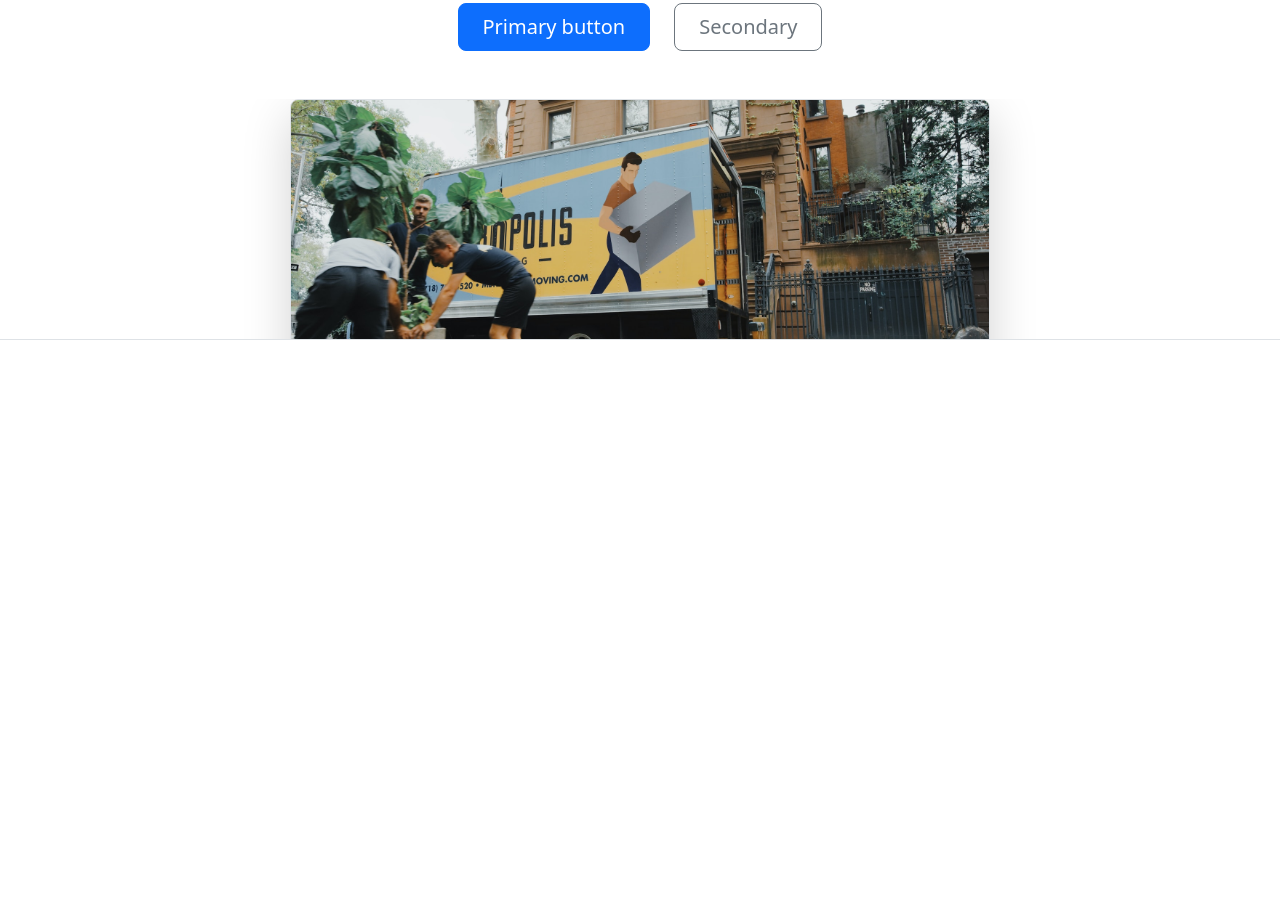
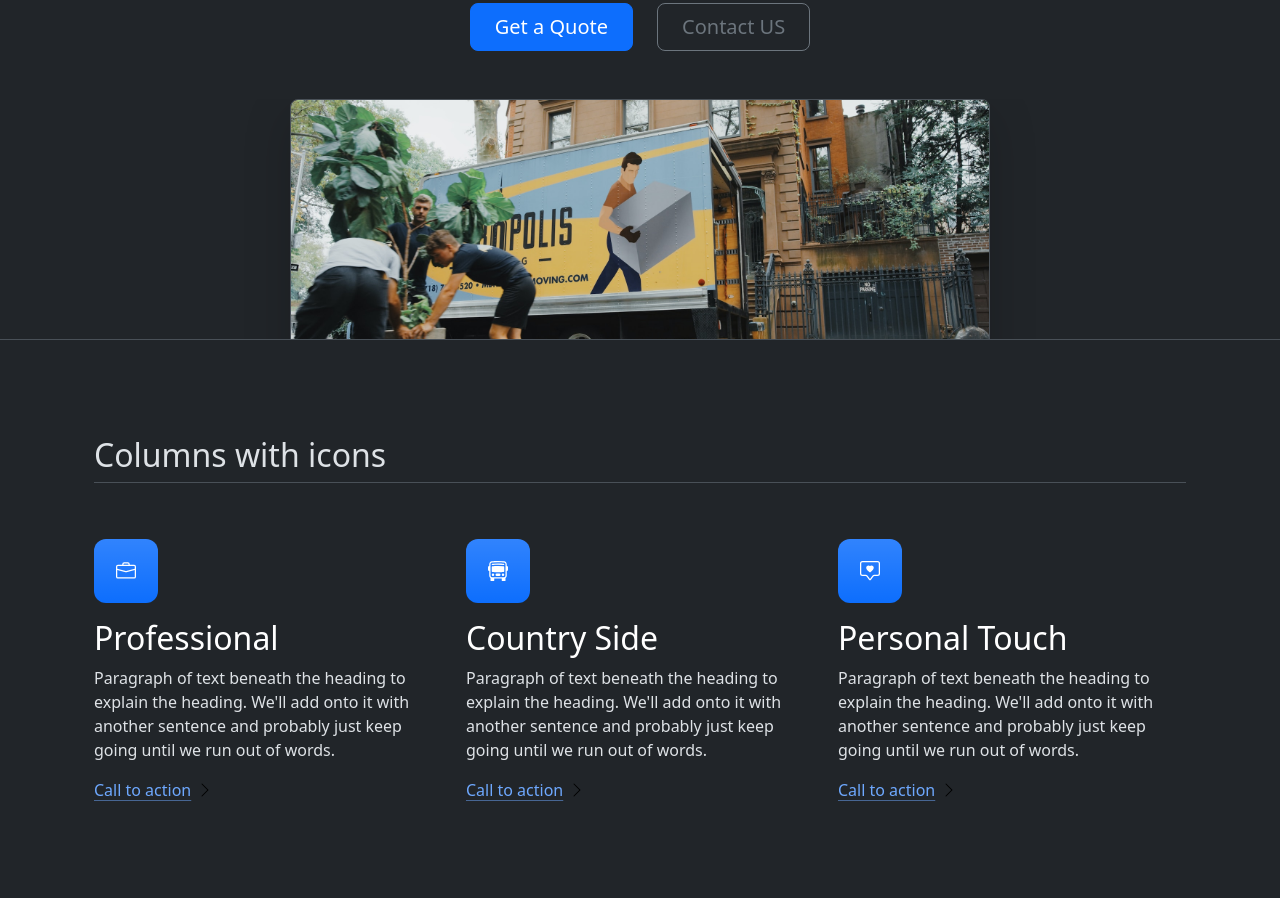
Before and after one commit to menaujiri/100_days_of_code, a plain HTML site: page Web Development/11.Bootstrap/11.2 Bootstrap Components/index.html in a window 1280 px wide. Shown: the part 400-1298 px from the top of the page. Before the commit the page ends 800 px from the top, so only its background shows below. Drawn offline with nearby package versions, Linux system fonts and the light colour scheme.

Commit message:
first web project

```diff
--- a/Web Development/11.Bootstrap/11.2 Bootstrap Components/index.html
+++ b/Web Development/11.Bootstrap/11.2 Bootstrap Components/index.html
@@ -1,5 +1,5 @@
 <!DOCTYPE html>
-<html lang="en">
+<html lang="en" data-bs-theme="dark">
 
 <head>
   <meta charset="UTF-8">
@@ -8,6 +8,11 @@
   <link href="https://cdn.jsdelivr.net/npm/bootstrap@5.3.0-alpha2/dist/css/bootstrap.min.css" rel="stylesheet"
     integrity="sha384-aFq/bzH65dt+w6FI2ooMVUpc+21e0SRygnTpmBvdBgSdnuTN7QbdgL+OapgHtvPp" crossorigin="anonymous">
   <style>
+    .feature-icon {
+    width: 4rem;
+    height: 4rem;
+    border-radius: .75rem;
+    }
 
   </style>
 </head>
@@ -51,10 +56,10 @@
   <div class="px-4 pt-5 my-5 text-center border-bottom">
     <h1 class="display-4 fw-bold text-body-emphasis">Move With Joy</h1>
     <div class="col-lg-6 mx-auto">
-      <p class="lead mb-4">Quickly design and customize responsive mobile-first sites with Bootstrap, the world’s most popular front-end open source toolkit, featuring Sass variables and mixins, responsive grid system, extensive prebuilt components, and powerful JavaScript plugins.</p>
+      <p class="lead mb-4">Welcome to our website, where we are on a mission to provide exceptional moving services to customers in the US. As a startup, we believe that moving doesn't have to be stressful or complicated, and we are passionate about making the process as seamless and enjoyable as possible.</p>
       <div class="d-grid gap-2 d-sm-flex justify-content-sm-center mb-5">
-        <button type="button" class="btn btn-primary btn-lg px-4 me-sm-3">Primary button</button>
-        <button type="button" class="btn btn-outline-secondary btn-lg px-4">Secondary</button>
+        <button type="button" class="btn btn-primary btn-lg px-4 me-sm-3">Get a Quote</button>
+        <button type="button" class="btn btn-outline-secondary btn-lg px-4">Contact US</button>
       </div>
     </div>
     <div class="overflow-hidden" style="max-height: 30vh;">
@@ -64,6 +69,45 @@
     </div>
   </div>
 
+  <div class="container px-4 py-5" id="featured-3">
+    <h2 class="pb-2 border-bottom">Columns with icons</h2>
+    <div class="row g-4 py-5 row-cols-1 row-cols-lg-3">
+      <div class="feature col">
+        <div class="feature-icon d-inline-flex align-items-center justify-content-center text-bg-primary bg-gradient fs-2 mb-3">
+          <img src="./briefcase.svg" alt="briefcase" height="20px">
+        </div>
+        <h3 class="fs-2 text-body-emphasis">Professional</h3>
+        <p>Paragraph of text beneath the heading to explain the heading. We'll add onto it with another sentence and probably just keep going until we run out of words.</p>
+        <a href="#" class="icon-link">
+          Call to action
+          <img src="./chevron-right.svg" alt="chevron-right">
+        </a>
+      </div>
+      <div class="feature col">
+        <div class="feature-icon d-inline-flex align-items-center justify-content-center text-bg-primary bg-gradient fs-2 mb-3">
+          <img src="./bus-front.svg" alt="Bus" height="20px">
+        </div>
+        <h3 class="fs-2 text-body-emphasis">Country Side</h3>
+        <p>Paragraph of text beneath the heading to explain the heading. We'll add onto it with another sentence and probably just keep going until we run out of words.</p>
+        <a href="#" class="icon-link">
+          Call to action
+          <img src="./chevron-right.svg" alt="chevron-right">
+        </a>
+      </div>
+      <div class="feature col">
+        <div class="feature-icon d-inline-flex align-items-center justify-content-center text-bg-primary bg-gradient fs-2 mb-3">
+          <img src="./chat-square-heart.svg" alt="Square heart" height="20px">
+        </div>
+        <h3 class="fs-2 text-body-emphasis">Personal Touch</h3>
+        <p>Paragraph of text beneath the heading to explain the heading. We'll add onto it with another sentence and probably just keep going until we run out of words.</p>
+        <a href="#" class="icon-link">
+          Call to action
+          <img src="./chevron-right.svg" alt="chevron-right">
+        </a>
+      </div>
+    </div>
+  </div>
+
   <script src="https://cdn.jsdelivr.net/npm/bootstrap@5.3.3/dist/js/bootstrap.bundle.min.js" integrity="sha384-YvpcrYf0tY3lHB60NNkmXc5s9fDVZLESaAA55NDzOxhy9GkcIdslK1eN7N6jIeHz" crossorigin="anonymous"></script>
 </body>
 
```
